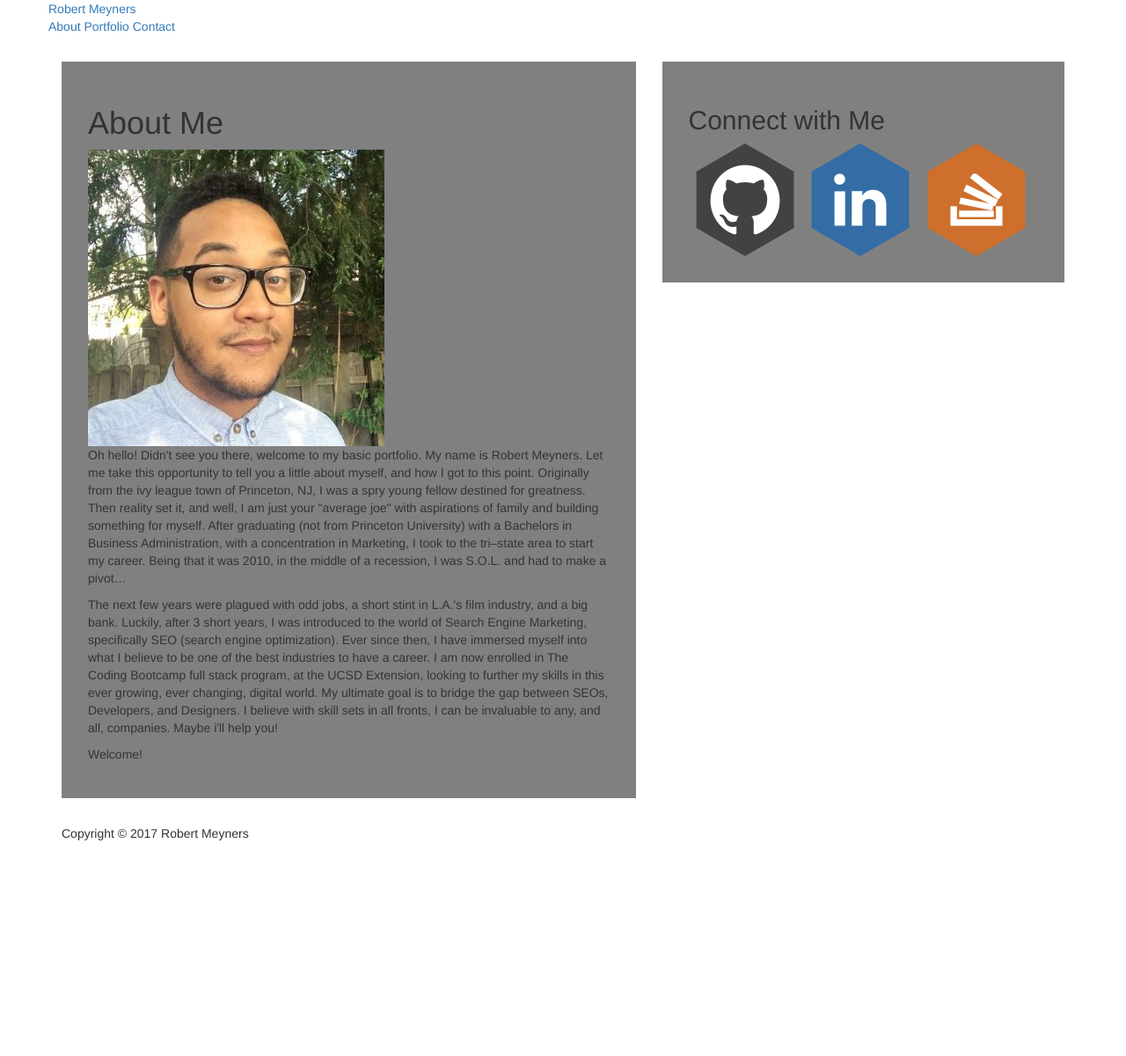
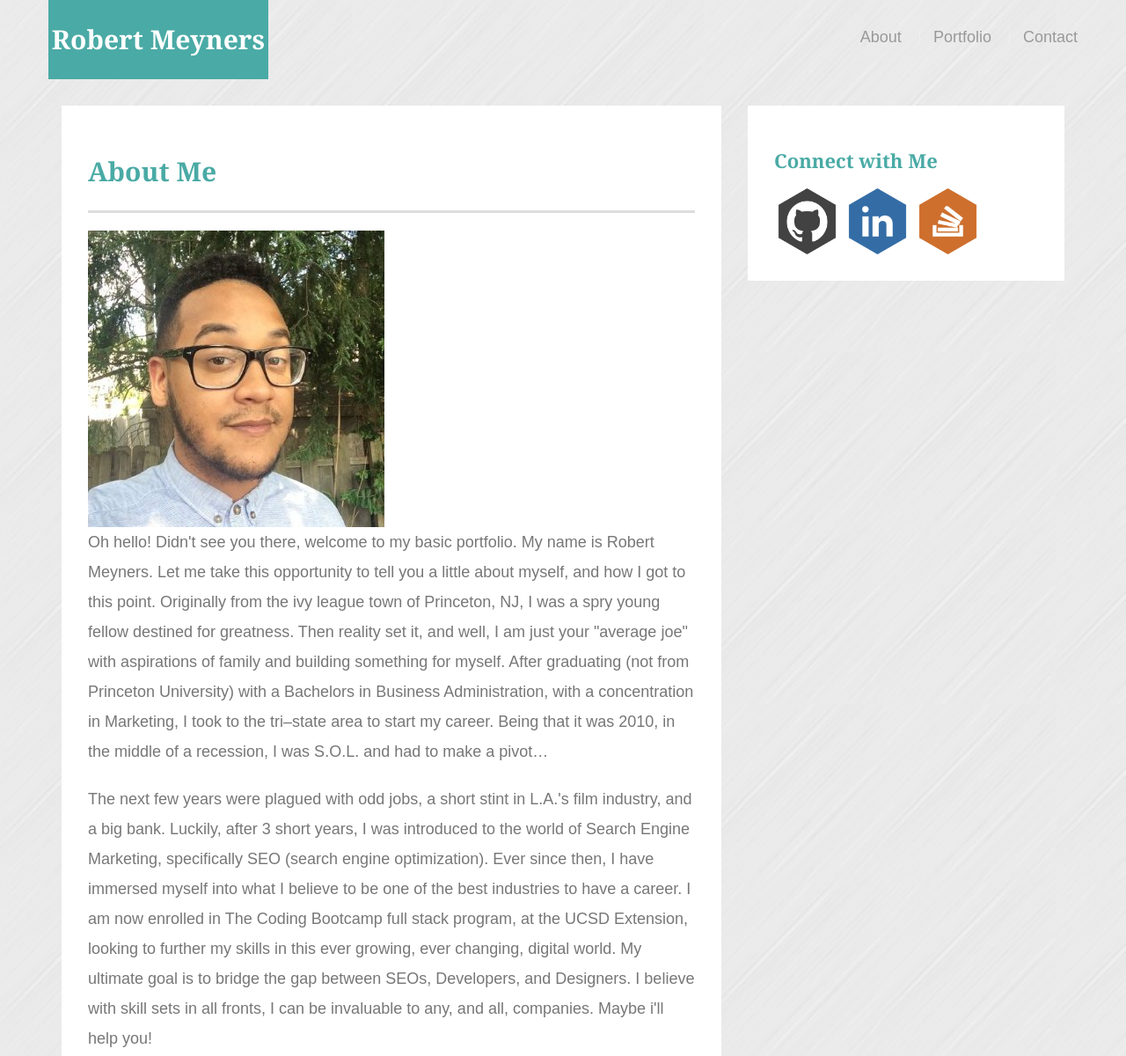
Before and after one commit to rmeyners/bootstrap-portfolio, a plain HTML site: page index2.html in a window 1280 px wide. Shown: the top 1200 px of the page at 88% size. Before the commit the page ends 957 px from the top, so only its background shows below. Drawn offline with nearby package versions, Linux system fonts and the light colour scheme.

Commit message:
last update (unfinished)

```diff
--- a/assets/css/style2.css
+++ b/assets/css/style2.css
@@ -1,5 +1,129 @@
+body {
+  font-family: Arial, "Helvetica Neue", Helvetica, sans-serif;
+  font-size: 18px;
+  line-height: 34px;
+  color: #777;
+  background: url("../images/brushed_alu_@2x.png");
+}
+
+* {
+  box-sizing: border-box;
+}
+
 .bg-grey{
-	background-color: grey;
+	background-color: white;
 	padding: 30px;
 	margin: 30px 0;
 }
+
+#logo {
+  float: left;
+  width: 250px;
+  height: 90px;
+  font-family: Georgia, Times, "Times New Roman", serif;
+  font-size: 30px;
+  font-weight: 700;
+  line-height: 90px;
+  color: #fff;
+  text-align: center;
+  text-decoration: none;
+  background: #4aaaa5;
+}
+
+nav {
+  float: right;
+  margin-top: 25px;
+}
+
+nav a {
+  display: inline-block;
+  padding-left: 15px;
+  margin-left: 15px;
+  line-height: 18px;
+  color: #999;
+  text-decoration: none;
+  border-left: 1px solid #efefef;
+}
+
+nav a:first-child {
+  border-left: 0 none;
+}
+
+footer {
+  padding: 30px 0;
+  clear: both;
+  font-size: 12px;
+  color: #fff;
+  color: #ccc;
+  text-align: center;
+  background: #666;
+  border-top: 8px solid #4aaaa5;
+}
+
+h1,
+h2,
+h3,
+p {
+  margin-bottom: 20px;
+}
+
+p:last-child {
+  margin-bottom: 0;
+}
+
+h1,
+h2,
+h3 {
+  font-family: Georgia, Times, "Times New Roman", serif;
+  font-weight: 700;
+  color: #4aaaa5;
+}
+
+h1 {
+  padding-bottom: 20px;
+  font-size: 30px;
+  line-height: 49px;
+  border-bottom: 3px solid #ddd;
+}
+
+h2,
+h3 {
+  font-size: 22px;
+
+  #contact-form ul {
+  margin-bottom: 20px;
+}
+
+#contact-form li {
+  margin-bottom: 10px;
+}
+
+label,
+input[type=text],
+input[type=email],
+textarea {
+  display: block;
+  width: 100%;
+}
+
+input[type=text],
+input[type=email],
+textarea {
+  height: 35px;
+  padding: 0 10px;
+  font-size: 14px;
+  border: 1px solid #ddd;
+}
+
+textarea {
+  height: 200px;
+}
+
+input[type=submit] {
+  padding: 10px 30px;
+  font-size: 18px;
+  color: #fff;
+  cursor: pointer;
+  background: #4aaaa5;
+  border: 0 none;
+}
--- a/index2.html
+++ b/index2.html
@@ -18,7 +18,7 @@
       <div class="row">
         <a href="index.html" id="logo">Robert Meyners</a>
         <nav>
-          <a href="index.html">About</a>
+          <a href="index2.html">About</a>
           <a href="portfolio.html">Portfolio</a>
           <a href="contact.html">Contact</a>
         </nav>
@@ -28,7 +28,7 @@
 
   <div id="main-container" class="container">
     <div class="row">
-      <section class="main-section col-sm-12 col-md-7">
+      <section class="main-section col-sm-12 col-md-8">
       <div class="bg-grey">
         <h1>About Me</h1>
 
@@ -43,13 +43,13 @@
       </section>
 
 
-      <section class="sidebar col-sm-12 col-md-5">
+      <section class="sidebar col-sm-12 col-md-4">
         <div id="connect" class="bg-grey">
           <h2>Connect with Me</h2>
 
-          <a href="https://github.com/rmeyners" target="_blank"><img src="assets/images/github.png" class="social" alt="GitHub"></a>
-          <a href="https://www.linkedin.com/in/robert-meyners-54389075/" target="_blank"><img src="assets/images/linkedin.png" class="social" alt="LinkedIn"></a>
-          <a href="https://stackoverflow.com/users/7978325/rmeyners" target="_blank"><img src="assets/images/stackoverflow.png" class="social" alt="StackOverflow"></a>
+          <a href="https://github.com/rmeyners" target="_blank"><img src="assets/images/github.png" class="social" alt="GitHub" height="75" width="75"></a>
+          <a href="https://www.linkedin.com/in/robert-meyners-54389075/" target="_blank"><img src="assets/images/linkedin.png" class="social" alt="LinkedIn" height="75" width="75"></a>
+          <a href="https://stackoverflow.com/users/7978325/rmeyners" target="_blank"><img src="assets/images/stackoverflow.png" class="social" alt="StackOverflow" height="75" width="75"></a>
         </div>
       </section>
     </div>
```
Also changed, not shown: contact.html (+17 -8 lines), portfolio.html (+16 -9 lines).
